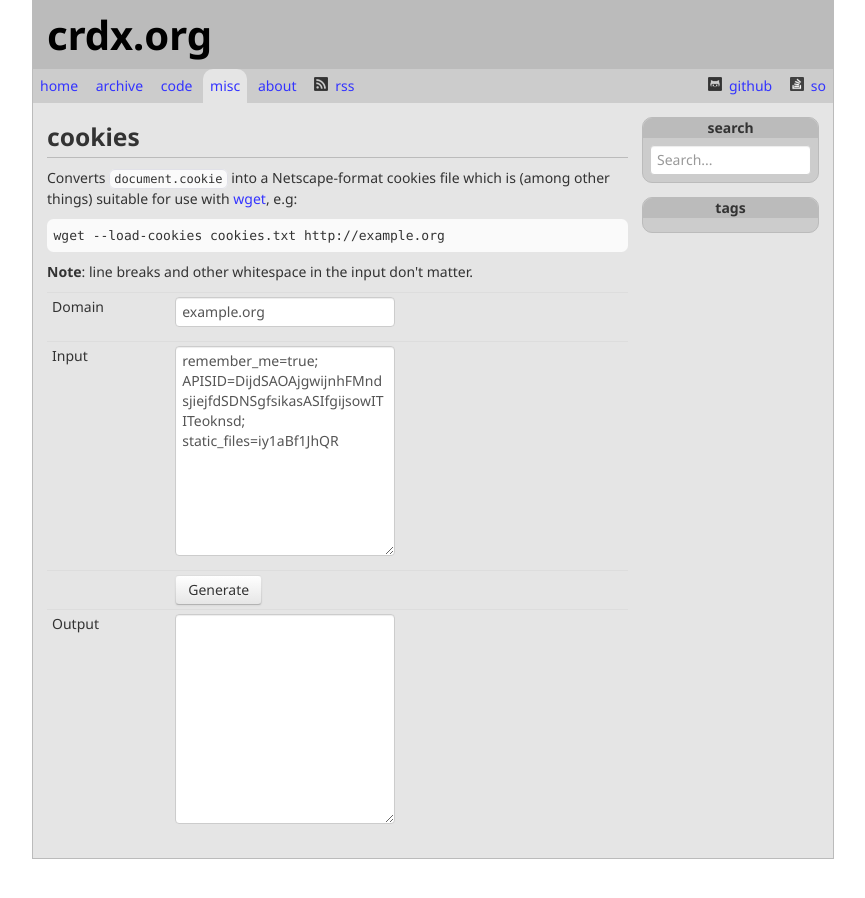
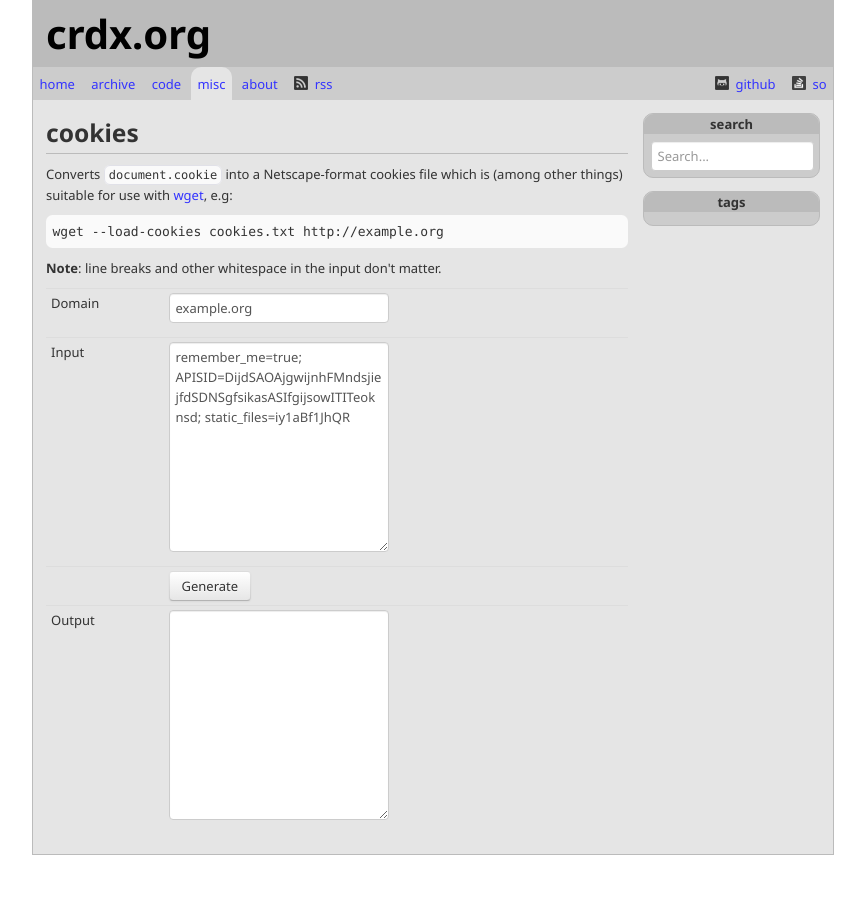
Before and after one commit to npmcdn-to-unpkg-bot/crdx.org, a Jekyll site: the page built from misc/cookies.html, in a window 1280 px wide. Shown: the whole page, without its empty margins (207-1072 px from the left). Built offline with Jekyll 4.4.1, drawn with Linux system fonts in a browser that asks for light colours; comment, search, counter and statistics services are not loaded.

Commit message:
make base font size global

```diff
--- a/css/style.css
+++ b/css/style.css
@@ -1,10 +1,12 @@
-@import url(http://fonts.googleapis.com/css?family=Noto+Sans:400,700);
+@import url(http://fonts.googleapis.com/css?family=Noto+Sans:400,700,400italic,700italic);
 body,
 input,
 button,
+label,
 select,
 textarea {
-  font-family: 'Noto Sans';
+  font-family: "Noto Sans";
+  font-size: 13px !important;
 }
 .site-container {
   max-width: 800px;
@@ -78,7 +80,6 @@ textarea {
   color: #333333;
 }
 .site-post .post-meta {
-  font-size: 0.9em;
   line-height: 1em;
 }
 .site-post .post-content {
@@ -143,7 +144,7 @@ textarea {
   margin-bottom: 0px;
 }
 .site-sidebar .sidebar-box .sidebar-content form input {
-  width: 147px;
+  width: 149px;
   margin-bottom: 0px;
 }
 .page-archive ul {
```
Also changed, not shown: css/style.less (+6 -4 lines).
